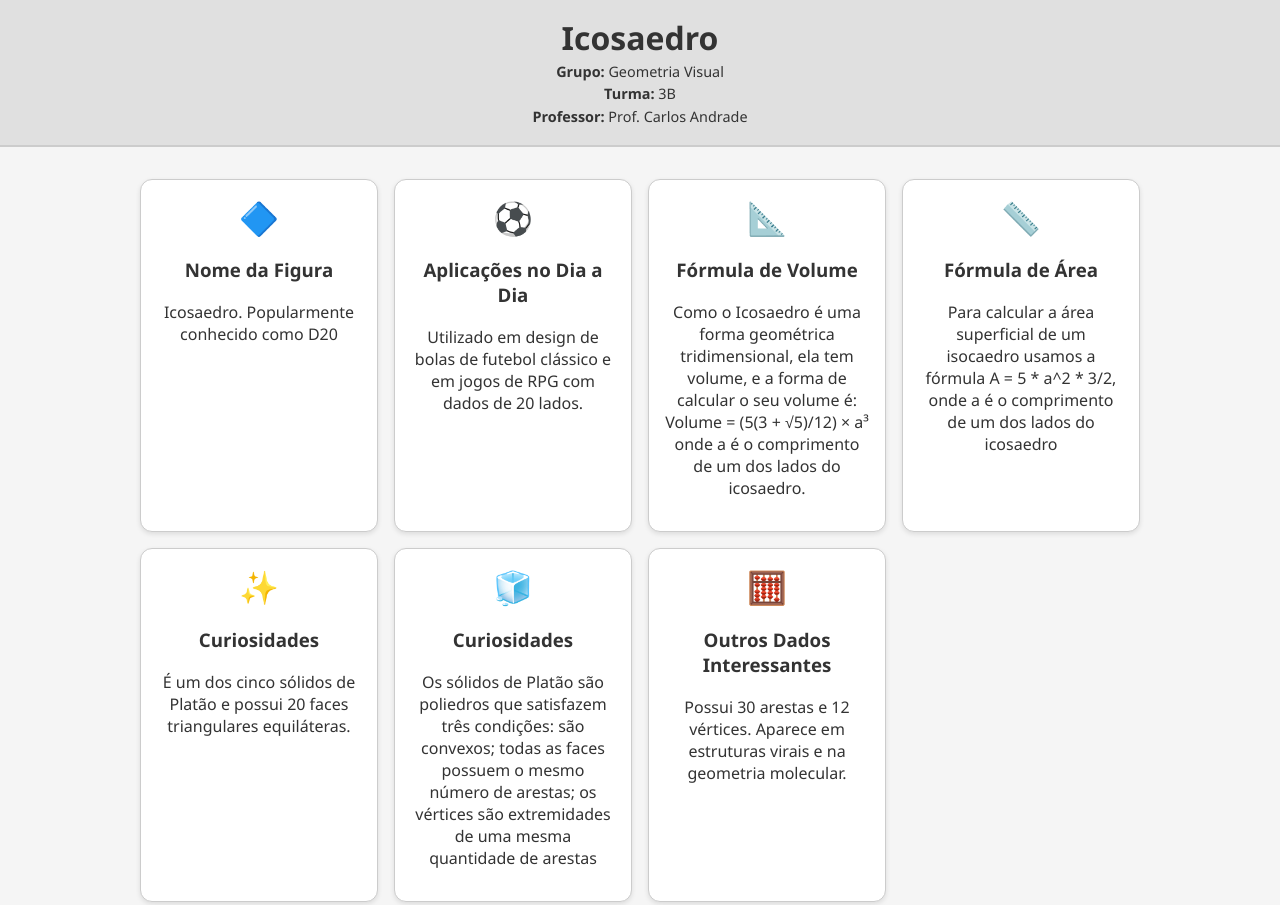
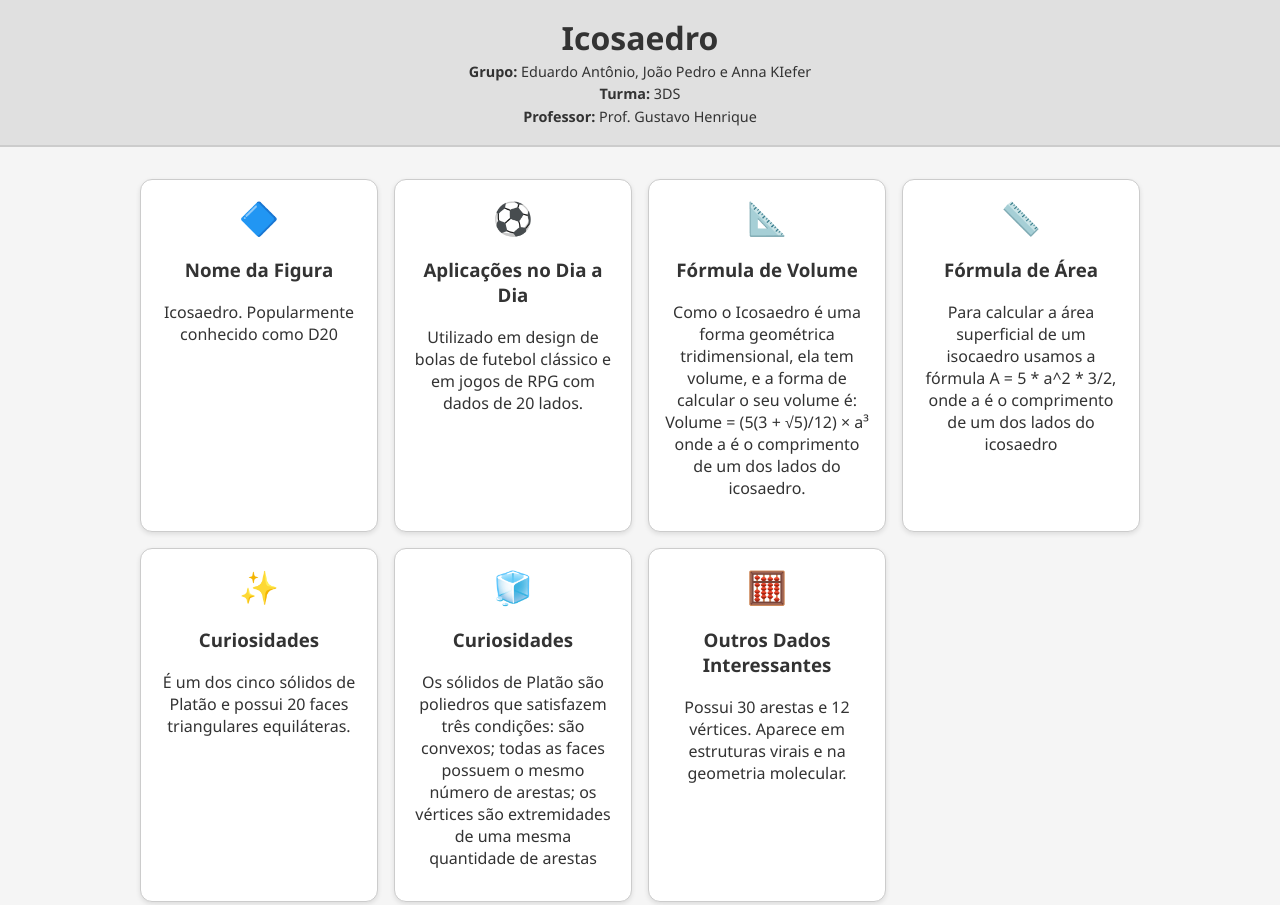
Before and after one commit to mistler-ty/Site-Icosaedro, a plain HTML site: page index.html in a window 1280 px wide. Shown: the top 905 px of the page. Drawn offline with Linux system fonts and the light colour scheme.

Commit message:
preenchi as informações

```diff
--- a/index.html
+++ b/index.html
@@ -10,9 +10,10 @@
   <header>
     <h1>Icosaedro</h1>
     <div class="dados">
-      <p><strong>Grupo:</strong> Geometria Visual</p>
-      <p><strong>Turma:</strong> 3B</p>
-      <p><strong>Professor:</strong> Prof. Carlos Andrade</p>
+      <p><strong>Grupo:</strong> Eduardo Antônio,
+      João Pedro e Anna KIefer</p>
+      <p><strong>Turma:</strong> 3DS</p>
+      <p><strong>Professor:</strong> Prof. Gustavo Henrique</p>
     </div>
   </header>
 
```
